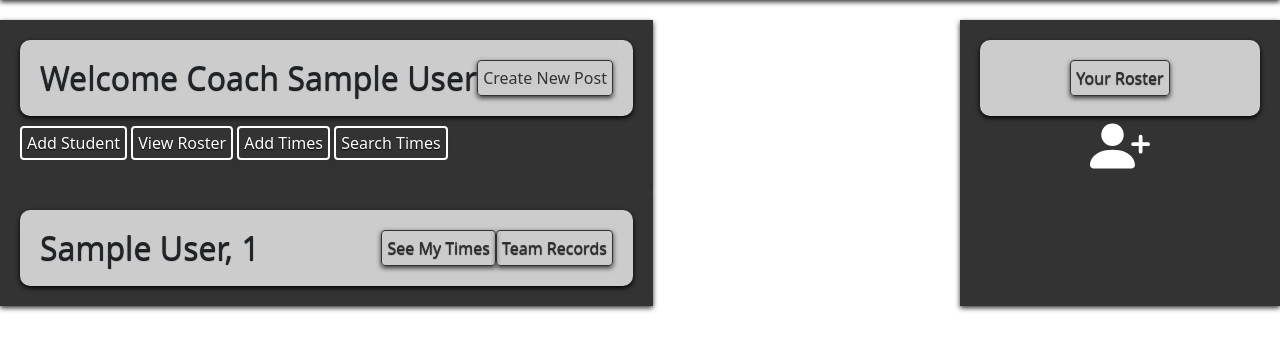
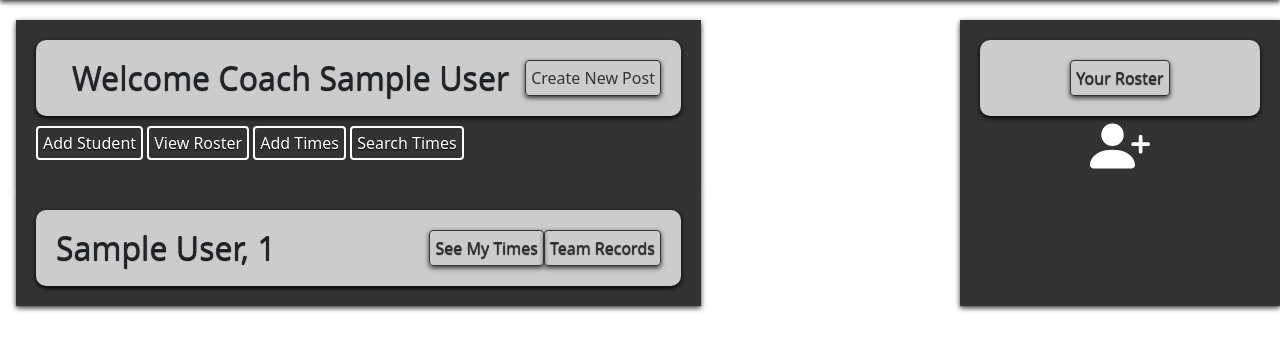
Before and after one commit to Schneider-Alex/OnTrack, a Flask app: page /dashboard in a window 1280 px wide. Shown: the part 76-427 px from the top of the page. Run offline with Flask 2, Linux system fonts and the light colour scheme; the visitor is signed in with stand-in values (Sample User, id 1); data that the repository does not hold is empty.

Commit message:
added margin, remove 'search time ' button from create post page

```diff
--- a/flask_app/templates/create_post.html
+++ b/flask_app/templates/create_post.html
@@ -25,7 +25,7 @@
         <input type="hidden" name="coach_id" value="{{session['coach_id']}}" />
         <input class="mt-3" type="submit" value="Create Post" />
     </form>
-    <button id="searchForTimes" class="text-right">search for times</button>
+
     <form
         action="/search/results"
         method="post"
--- a/flask_app/templates/dashboard.html
+++ b/flask_app/templates/dashboard.html
@@ -1,12 +1,12 @@
 {%extends "layout.html"%}{%block body%}
 <!-- this is the main content on the page -->
 <div class="d-flex justify-content-between gap">
-    <div style="display: flex; flex-direction: column; ">
+    <div style="display: flex; flex-direction: column; " class="mx-3">
     {%if session.coach%}
         <div class="col-8 align-self-start form-style padding" style="width:100%;">
             <div class="d-flex justify-content-between form-style-light border-radius" >
                 <!-- this may be temporary -->
-                <h2 class="font-light d-flex align-items-center">Welcome Coach {{session.first_name}}</h2>
+                <h2 class="font-light d-flex align-items-center mx-3">Welcome Coach {{session.first_name}}</h2>
                 <div class="d-flex justify-content-between gap-heavy">
 
                     <form action="/coach/create_post_page/{{session.coach_id}}"><button type="submit" class="btn btn1">Create New Post</button></form>
```
